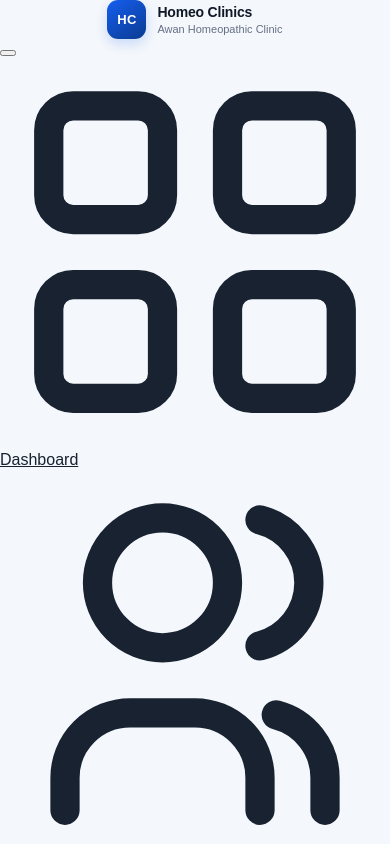
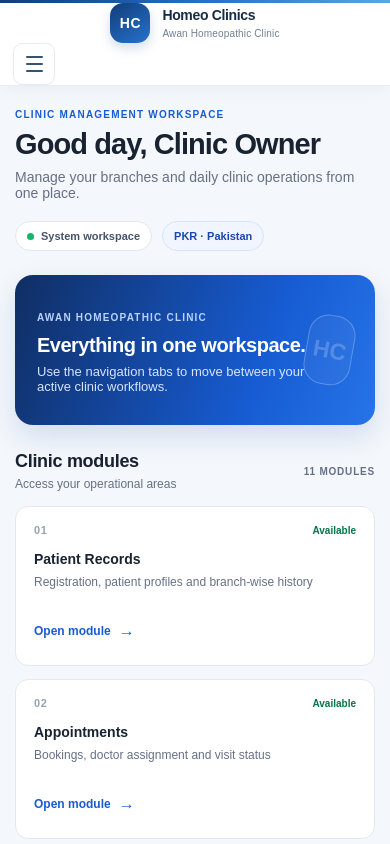
Before and after one commit to servicesalways789-droid/awan-homeopathic-clinic, a Next.js app: page / in a window 390 px wide. Shown: the top 844 px of the page. Built offline with nearby package versions, Linux system fonts and the light colour scheme.

Commit message:
Style professional responsive clinic navigation

```diff
--- a/src/app/globals.css
+++ b/src/app/globals.css
@@ -61,3 +61,37 @@ body{background:#f4f7fb;color:#182230}
 .app-tab.active{color:#1246a0;background:#fff;box-shadow:0 2px 6px #10182812}
 .app-tab:focus-visible,.app-brand:focus-visible{outline:3px solid #84adff;outline-offset:3px}
 @media(max-width:560px){.app-tabs{overflow-x:auto;justify-content:flex-start}.app-tab{flex:0 0 auto;padding:9px 12px}.app-nav-wrap{min-height:auto}}
+
+/* Refined storefront-inspired clinic navigation */
+.site-header{position:sticky;top:0;z-index:50;background:#fff;border-bottom:1px solid #e8edf3;box-shadow:0 4px 18px rgba(16,24,40,.045)}
+.site-header:before{content:"";display:block;height:3px;background:linear-gradient(90deg,#123d78 0%,#2672cf 55%,#5ba7df 100%)}
+.site-header-inner{max-width:1320px;min-height:82px;margin:0 auto;padding:0 30px;display:flex;align-items:center;gap:42px}
+.site-header .app-brand{display:flex;align-items:center;gap:12px;min-width:245px;text-decoration:none}
+.site-header .brand-mark{width:45px;height:45px;border-radius:13px;display:grid;place-items:center;background:linear-gradient(145deg,#123d78,#2672cf);color:#fff;font-size:14px;font-weight:800;letter-spacing:.6px;box-shadow:0 5px 12px rgba(28,83,150,.2)}
+.brand-copy strong{display:block;font-size:16px;line-height:1.2;color:#152b45;letter-spacing:-.35px}
+.brand-copy span{display:block;margin-top:5px;font-size:11px;color:#718096;letter-spacing:.15px}
+.main-navigation{display:flex;align-items:center;justify-content:space-between;gap:24px;flex:1;min-width:0}
+.primary-nav-links{display:flex;align-items:center;gap:5px}
+.nav-link{height:44px;padding:0 15px;display:inline-flex;align-items:center;justify-content:center;gap:9px;border:0;border-radius:9px;background:transparent;color:#53657b;text-decoration:none;font:600 13px Arial,Helvetica,sans-serif;white-space:nowrap;cursor:pointer;transition:background .18s,color .18s}
+.nav-link:hover{background:#f1f5fa;color:#174b83}
+.nav-link.is-active{background:#edf4fc;color:#174f91;box-shadow:inset 0 -2px 0 #286bb3}
+.nav-glyph{width:17px;height:17px;flex:none}
+.nav-dropdown{position:relative}
+.nav-dropdown-trigger{gap:9px}
+.modules-grid-icon{width:16px;height:16px;display:grid;grid-template-columns:repeat(2,5px);grid-template-rows:repeat(2,5px);gap:3px}
+.modules-grid-icon i{display:block;border:1.5px solid currentColor;border-radius:1.5px}
+.chevron{font-size:16px;margin-left:2px;line-height:1}
+.modules-dropdown{position:absolute;top:calc(100% + 12px);left:0;width:245px;padding:8px;background:#fff;border:1px solid #e5eaf1;border-radius:13px;box-shadow:0 18px 42px rgba(16,24,40,.14);display:grid;gap:3px}
+.modules-dropdown:before{content:"";position:absolute;left:0;right:0;top:-13px;height:13px}
+.modules-dropdown a{display:flex;align-items:center;justify-content:space-between;padding:11px 12px;border-radius:8px;text-decoration:none;color:#34465c;font-size:12px;font-weight:600}
+.modules-dropdown a:hover,.modules-dropdown a.dropdown-active{background:#f0f5fb;color:#17569b}
+.modules-dropdown a span{font-size:17px;color:#9aabc0}
+.header-utility{display:flex;align-items:center;gap:14px;white-space:nowrap}
+.secure-indicator{display:flex;align-items:center;gap:8px;color:#63758b;font-size:11px;font-weight:600}
+.secure-indicator i{width:7px;height:7px;border-radius:50%;background:#18a66a;box-shadow:0 0 0 3px #e5f7ef}
+.header-divider{height:23px;width:1px;background:#e6ebf1}
+.currency-label{font-size:11px;font-weight:800;color:#315b88;background:#f1f6fb;border:1px solid #e1eaf3;padding:7px 10px;border-radius:7px}
+.mobile-menu-toggle{display:none}
+@media(max-width:1080px){.site-header-inner{gap:18px;padding:0 20px}.site-header .app-brand{min-width:210px}.nav-link{padding:0 10px}.header-utility{gap:8px}}
+@media(max-width:820px){.site-header-inner{min-height:72px;flex-wrap:wrap;justify-content:space-between;padding:0 18px;gap:0}.site-header .app-brand{min-width:0}.mobile-menu-toggle{width:42px;height:42px;display:flex;flex-direction:column;align-items:center;justify-content:center;gap:5px;border:1px solid #e3eaf1;border-radius:9px;background:#fff;cursor:pointer}.mobile-menu-toggle span{width:17px;height:2px;background:#36536f;border-radius:2px}.main-navigation{display:none;flex-basis:100%;padding:10px 0 15px;align-items:stretch;flex-direction:column;gap:12px}.main-navigation.mobile-open{display:flex}.primary-nav-links{align-items:stretch;flex-direction:column;gap:4px}.nav-link{width:100%;justify-content:flex-start;padding:0 13px}.nav-dropdown{width:100%}.nav-dropdown-trigger{justify-content:flex-start}.modules-dropdown{position:static;width:100%;margin-top:6px;box-shadow:none;border-radius:9px}.modules-dropdown:before{display:none}.header-utility{padding:8px 12px;border-top:1px solid #edf0f4}.secure-indicator{font-size:11px}}
+@media(max-width:420px){.site-header-inner{padding:0 13px}.brand-copy strong{font-size:14px}.brand-copy span{font-size:10px}.site-header .brand-mark{width:40px;height:40px}}
```
